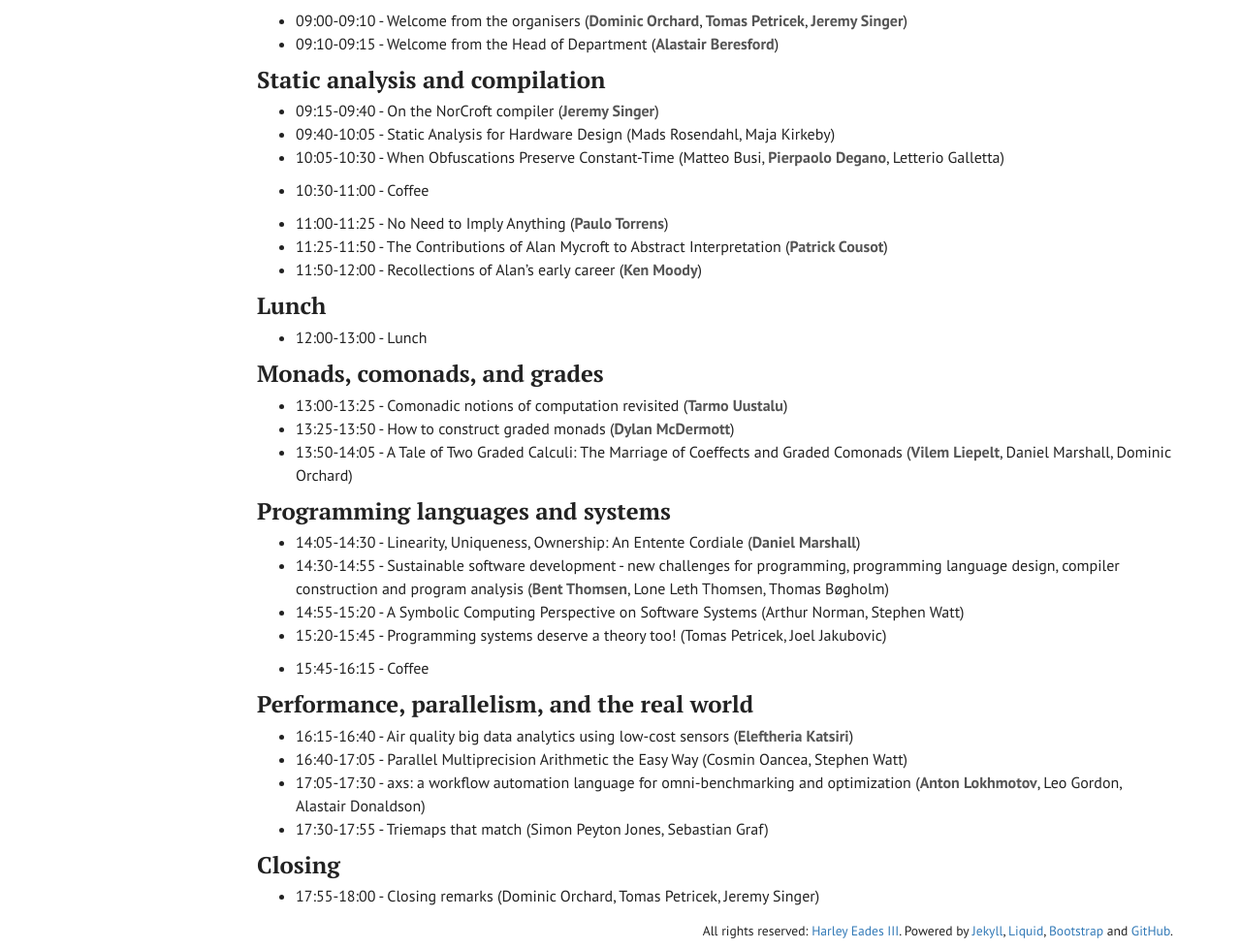
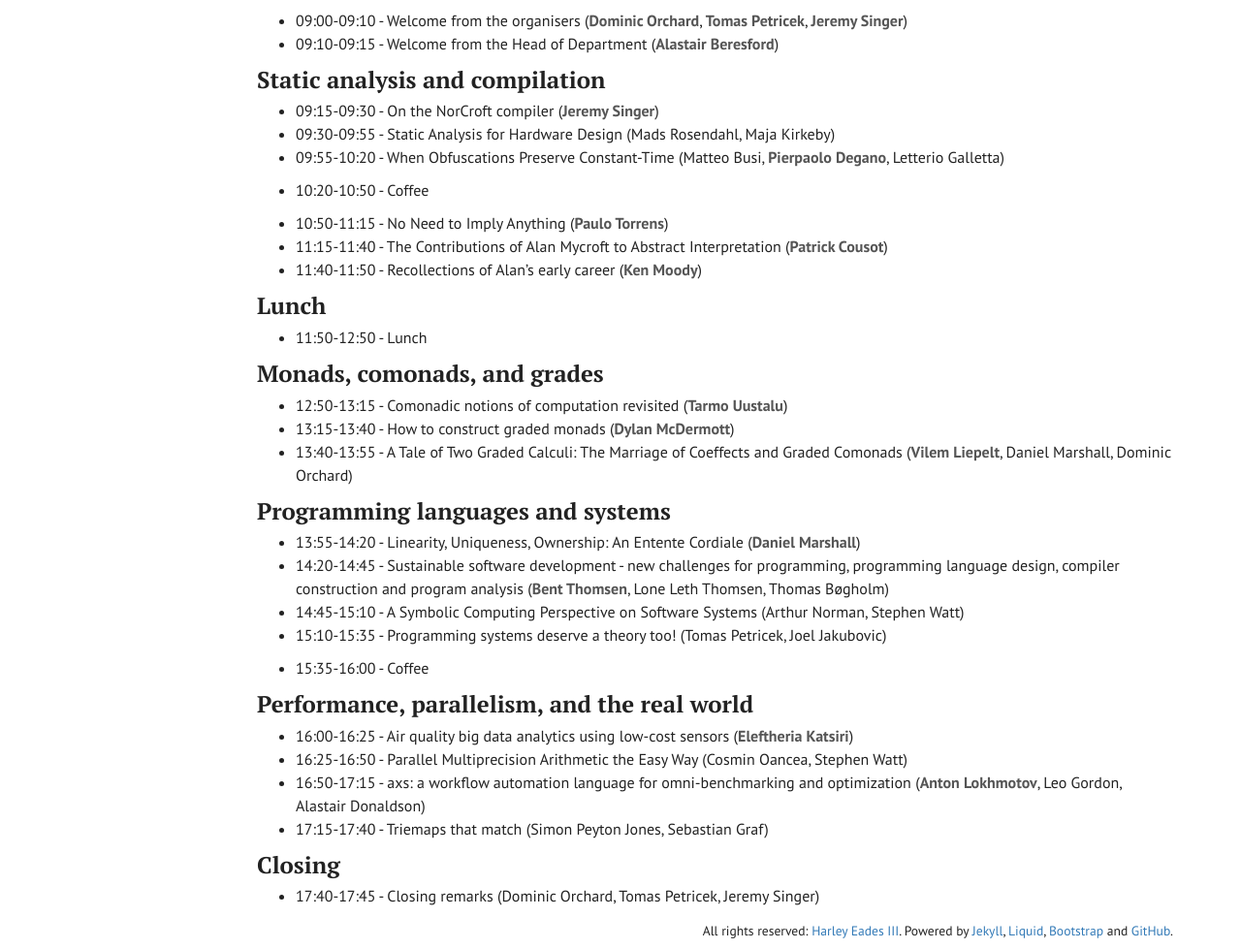
Before and after one commit to dorchard/dorchard.github.io, a Jekyll site: the page built from mycroftfest2.md, in a window 1280 px wide. Shown: the part 328-1307 px from the top of the page at 97% size. Built offline with Jekyll 4.4.1, drawn with Linux system fonts in a browser that asks for light colours.

Commit message:
Update mycroftfest2.md

```diff
--- a/mycroftfest2.md
+++ b/mycroftfest2.md
@@ -16,42 +16,42 @@ noindex: true
 
 ### Static analysis and compilation
 
-* 09:15-09:40 - On the NorCroft compiler (__Jeremy Singer__)
-* 09:40-10:05 - Static Analysis for Hardware Design (Mads Rosendahl, Maja Kirkeby)
-* 10:05-10:30 - When Obfuscations Preserve Constant-Time (Matteo Busi, __Pierpaolo Degano__, Letterio Galletta)
+* 09:15-09:30 - On the NorCroft compiler (__Jeremy Singer__)
+* 09:30-09:55 - Static Analysis for Hardware Design (Mads Rosendahl, Maja Kirkeby)
+* 09:55-10:20 - When Obfuscations Preserve Constant-Time (Matteo Busi, __Pierpaolo Degano__, Letterio Galletta)
 
-* 10:30-11:00 - Coffee
+* 10:20-10:50 - Coffee
 
-* 11:00-11:25 - No Need to Imply Anything (__Paulo Torrens__)
-* 11:25-11:50 - The Contributions of Alan Mycroft to Abstract Interpretation (__Patrick Cousot__)
-* 11:50-12:00 - Recollections of Alan's early career (__Ken Moody__)
+* 10:50-11:15 - No Need to Imply Anything (__Paulo Torrens__)
+* 11:15-11:40 - The Contributions of Alan Mycroft to Abstract Interpretation (__Patrick Cousot__)
+* 11:40-11:50 - Recollections of Alan's early career (__Ken Moody__)
 
 ### Lunch
 
-* 12:00-13:00 - Lunch
+* 11:50-12:50 - Lunch
 
 ### Monads, comonads, and grades
 
-* 13:00-13:25 - Comonadic notions of computation revisited (__Tarmo Uustalu__)
-* 13:25-13:50 - How to construct graded monads (__Dylan McDermott__)
-* 13:50-14:05 - A Tale of Two Graded Calculi: The Marriage of Coeffects and Graded Comonads (__Vilem Liepelt__, Daniel Marshall, Dominic Orchard)
+* 12:50-13:15 - Comonadic notions of computation revisited (__Tarmo Uustalu__)
+* 13:15-13:40 - How to construct graded monads (__Dylan McDermott__)
+* 13:40-13:55 - A Tale of Two Graded Calculi: The Marriage of Coeffects and Graded Comonads (__Vilem Liepelt__, Daniel Marshall, Dominic Orchard)
 
 ### Programming languages and systems
 
-* 14:05-14:30 - Linearity, Uniqueness, Ownership: An Entente Cordiale (__Daniel Marshall__)
-* 14:30-14:55 - Sustainable software development - new challenges for programming, programming language design, compiler construction and program analysis (__Bent Thomsen__, Lone Leth Thomsen, Thomas Bøgholm)
-* 14:55-15:20 - A Symbolic Computing Perspective on Software Systems (Arthur Norman, Stephen Watt)
-* 15:20-15:45 - Programming systems deserve a theory too! (Tomas Petricek, Joel Jakubovic)
+* 13:55-14:20 - Linearity, Uniqueness, Ownership: An Entente Cordiale (__Daniel Marshall__)
+* 14:20-14:45 - Sustainable software development - new challenges for programming, programming language design, compiler construction and program analysis (__Bent Thomsen__, Lone Leth Thomsen, Thomas Bøgholm)
+* 14:45-15:10 - A Symbolic Computing Perspective on Software Systems (Arthur Norman, Stephen Watt)
+* 15:10-15:35 - Programming systems deserve a theory too! (Tomas Petricek, Joel Jakubovic)
 
-* 15:45-16:15 - Coffee
+* 15:35-16:00 - Coffee
 
 ### Performance, parallelism, and the real world
 
-* 16:15-16:40 - Air quality big data analytics using low-cost sensors (__Eleftheria Katsiri__)
-* 16:40-17:05 - Parallel Multiprecision Arithmetic the Easy Way (Cosmin Oancea, Stephen Watt)
-* 17:05-17:30 - axs: a workflow automation language for omni-benchmarking and optimization (__Anton Lokhmotov__, Leo Gordon, Alastair Donaldson)
-* 17:30-17:55 - Triemaps that match (Simon Peyton Jones, Sebastian Graf)
+* 16:00-16:25 - Air quality big data analytics using low-cost sensors (__Eleftheria Katsiri__)
+* 16:25-16:50 - Parallel Multiprecision Arithmetic the Easy Way (Cosmin Oancea, Stephen Watt)
+* 16:50-17:15 - axs: a workflow automation language for omni-benchmarking and optimization (__Anton Lokhmotov__, Leo Gordon, Alastair Donaldson)
+* 17:15-17:40 - Triemaps that match (Simon Peyton Jones, Sebastian Graf)
 
 ### Closing
 
-* 17:55-18:00 - Closing remarks (Dominic Orchard, Tomas Petricek, Jeremy Singer)
+* 17:40-17:45 - Closing remarks (Dominic Orchard, Tomas Petricek, Jeremy Singer)
```
